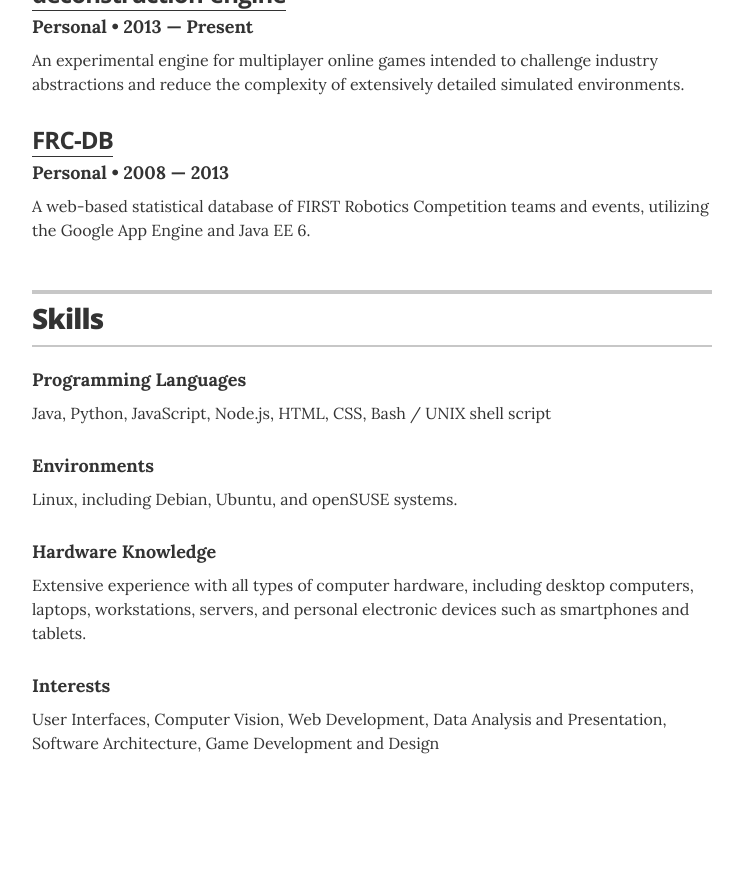
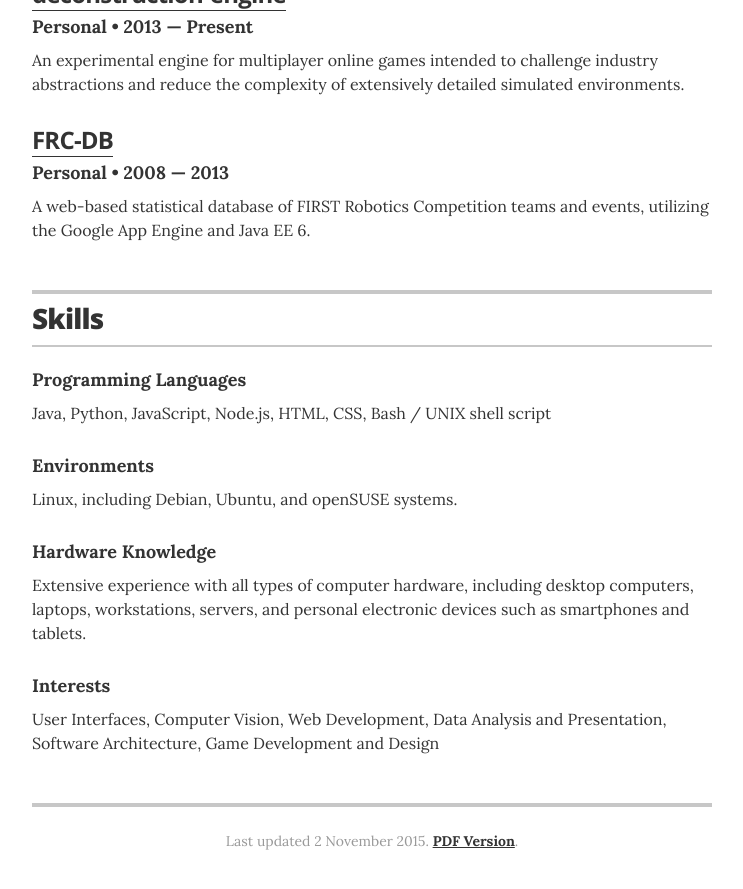
Before and after one commit to timothyb89/timothyb89.github.io, a Jekyll site: the page built from index.html, in a window 1280 px wide and 900 px high, scrolled down 1821 px. Shown: the top 889 px of the window, without its empty margins (268-1011 px from the left). Built offline with Jekyll 4.4.1, drawn with Linux system fonts in a browser that asks for light colours; before the commit the page ends 2624 px from its top, so only the background shows below that.

Commit message:
Add footer

```diff
--- a/_layouts/resume.html
+++ b/_layouts/resume.html
@@ -308,6 +308,13 @@
       <!-- end Links -->
       {% endif %}
 
+      <footer class="page-footer">
+        <p class="footer-line">
+          Last updated 2 November 2015.
+          <a href="http://timothyb89.org/resume.pdf">PDF Version</a>.
+        </p>
+      </footer>
+
     </div>
 
   </body>
```
Also changed, not shown: other parts of _layouts/resume.html (+2 -2 lines).
